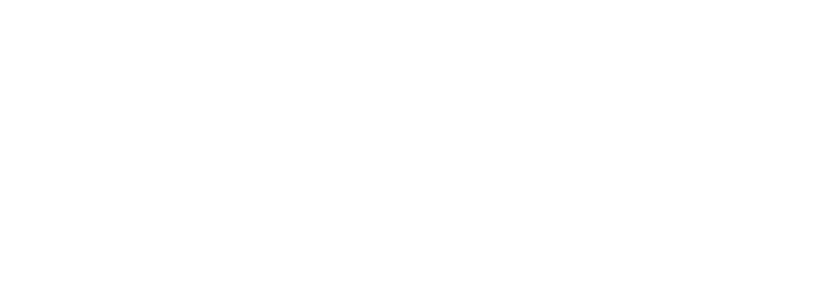
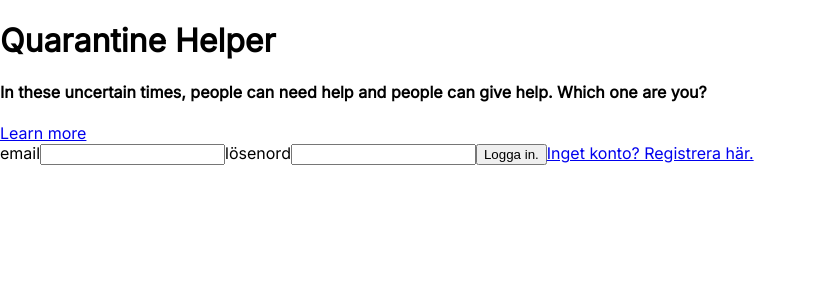
Before and after one commit to MLNProjects/gunbritt, a React (Create React App) app in the folder ui/: page /loggain in a window 1280 px wide. Shown: the top 300 px of the page, without its empty margins (0-813 px from the left). Built offline with nearby package versions, Linux system fonts and the light colour scheme.

Commit message:
added react router dom and created sign in and up (#1)

```diff
--- a/ui/package.json
+++ b/ui/package.json
@@ -10,8 +10,11 @@
     "@types/node": "^13.9.2",
     "@types/react": "^16.9.0",
     "@types/react-dom": "^16.9.0",
+    "@types/react-router-dom": "^5.1.3",
+    "node-sass": "^4.13.1",
     "react": "^16.13.1",
     "react-dom": "^16.13.1",
+    "react-router-dom": "^5.1.2",
     "react-scripts": "3.4.1",
     "typescript": "~3.8.3"
   },
--- a/ui/src/App.tsx
+++ b/ui/src/App.tsx
@@ -1,9 +1,22 @@
-import React from 'react';
+import React from "react";
+import { BrowserRouter as Router, Route, Switch } from "react-router-dom";
+import SignIn from "./Views/SignIn";
+import SignUp from "./Views/SignUp";
 
 function App() {
   return (
-    <div className="App">
-    </div>
+    <Router>
+      <div className="App">
+        <Switch>
+          <Route exact path="/loggain">
+            <SignIn />
+          </Route>
+          <Route exact path="/registrera">
+            <SignUp />
+          </Route>
+        </Switch>
+      </div>
+    </Router>
   );
 }
 
--- /dev/null
+++ b/ui/src/Views/SignIn.tsx
@@ -0,0 +1,34 @@
+import React from "react";
+import { Link } from "react-router-dom";
+
+const SignIn = () => {
+  const handleLogIn = (e: any) => {
+    e.preventDefault();
+    const { email, password } = e.target.elements;
+    console.log(email.value, password.value);
+  };
+
+  return (
+    <div>
+      <h1>Quarantine Helper</h1>
+      <div>
+        <h4>In these uncertain times, people can need help and people can give help. Which one are you?</h4>
+        <Link to="/">Learn more</Link>
+      </div>
+      <form onSubmit={handleLogIn}>
+        <label>
+          email
+          <input type="email" name="email" id="email-input" />
+        </label>
+        <label>
+          lösenord
+          <input type="password" name="password" id="password-input" />
+        </label>
+        <button type="submit">Logga in.</button>
+        <Link to="/registrera">Inget konto? Registrera här.</Link>
+      </form>
+    </div>
+  );
+};
+
+export default SignIn;
--- /dev/null
+++ b/ui/src/Views/SignUp.tsx
@@ -0,0 +1,28 @@
+import React from "react";
+
+const SignUp = () => {
+  const handleSignUp = (e: any) => {
+    e.preventDefault();
+    const { email, password } = e.target.elements;
+    console.log(email.value, password.value);
+  };
+
+  return (
+    <div>
+      <h1>Quarantine Helper</h1>
+      <form onSubmit={handleSignUp}>
+        <label>
+          email
+          <input type="email" name="email" id="email-input" />
+        </label>
+        <label>
+          lösenord
+          <input type="password" name="password" id="password-input" />
+        </label>
+        <button type="submit">Registrera</button>
+      </form>
+    </div>
+  );
+};
+
+export default SignUp;
```
Also changed, not shown: 1 other file (tests, documents, lock files or other folders).
